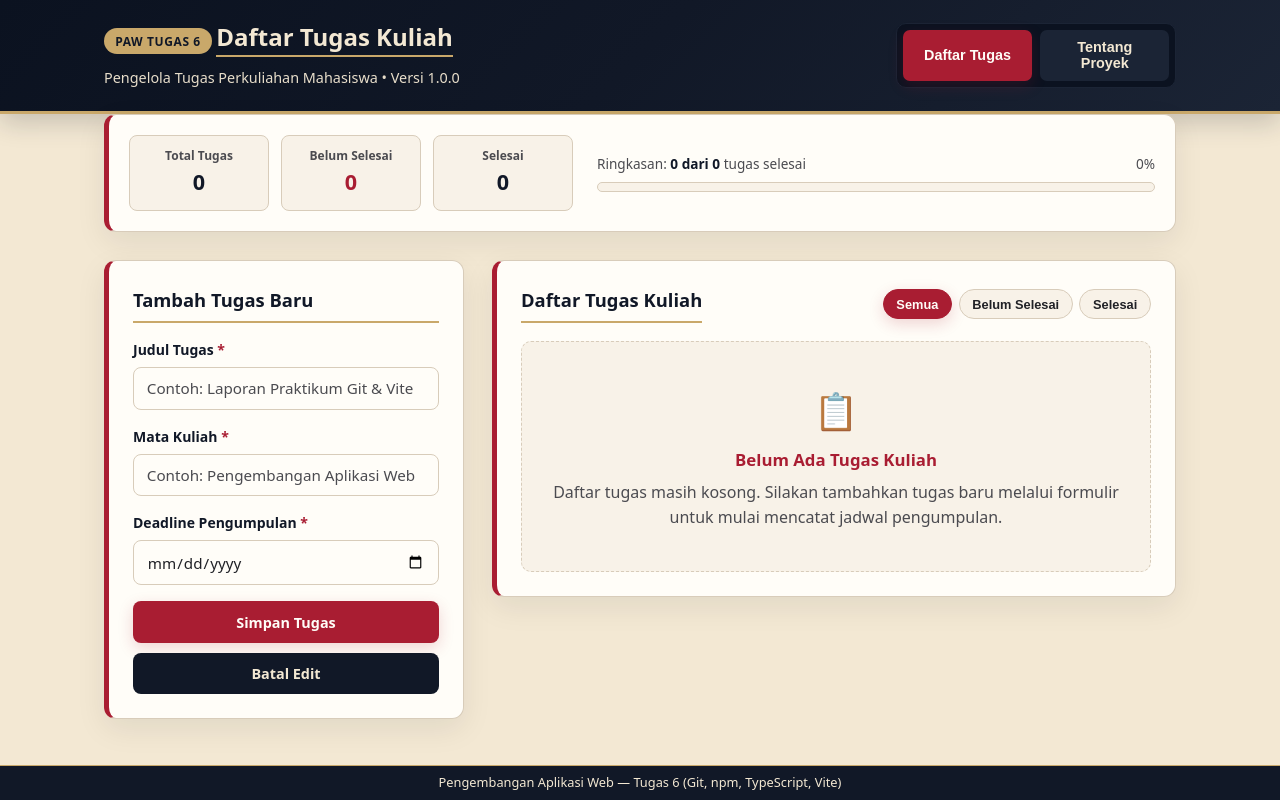
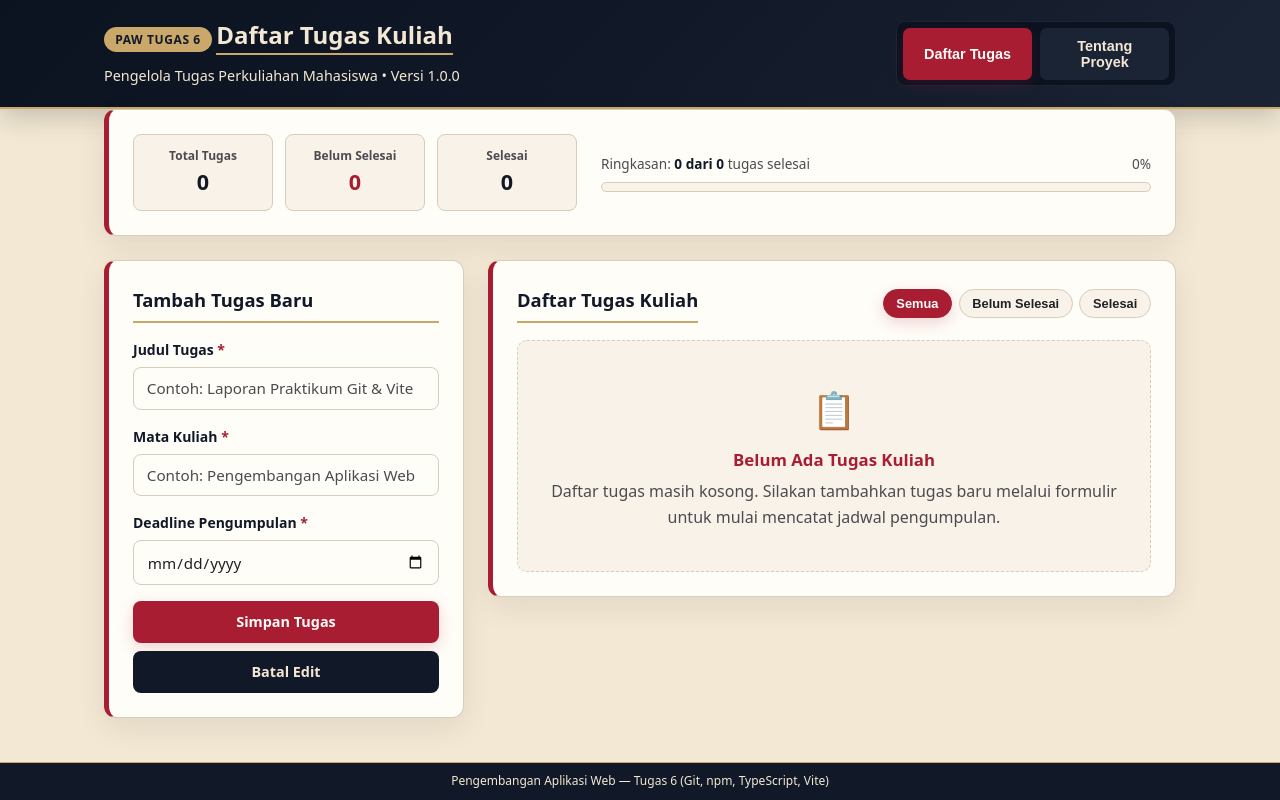
Before and after one commit to sausansyakiraa/daftar-tugas-kuliah, a website built with Vite: page index.html in a window 1280 px wide. Built offline with nearby package versions, Linux system fonts and the light colour scheme.

Commit message:
style: sesuaikan background flat cream, jarak main 40px/32px, dan footer tipis 1 baris

```diff
--- a/src/style.css
+++ b/src/style.css
@@ -32,10 +32,11 @@
   padding: 0;
 }
 
-/* Halaman (body): Background --cream, Teks --ink */
+/* Halaman (body): Background flat --cream, Teks --ink */
 body {
   font-family: system-ui, -apple-system, BlinkMacSystemFont, 'Segoe UI', Roboto, sans-serif;
   background-color: var(--cream);
+  background: var(--cream);
   color: var(--ink);
   line-height: 1.6;
   min-height: 100vh;
@@ -78,9 +79,9 @@ a:hover {
 .app-header {
   background: var(--gradient-header);
   color: var(--cream);
-  padding: 1.35rem 0;
+  padding: 1.25rem 0;
   box-shadow: var(--shadow-header);
-  border-bottom: 3px solid var(--gold);
+  border-bottom: 2px solid var(--gold);
 }
 
 .header-inner {
@@ -117,7 +118,6 @@ a:hover {
   color: var(--cream);
   margin-top: 0.35rem;
   font-weight: 500;
-  opacity: 0.95;
 }
 
 /* Navigasi Tab di Header */
@@ -156,10 +156,17 @@ a:hover {
 }
 
 /* Area Konten Utama */
+main,
 .main-content {
   flex: 1;
-  padding-top: 2.25rem;
-  padding-bottom: 3.5rem;
+  padding: 40px 0;
+}
+
+@media (max-width: 700px) {
+  main,
+  .main-content {
+    padding: 32px 0;
+  }
 }
 
 /* Bar Ringkasan Tugas (Kartu): Background --ivory, Border kiri 5px --crimson */
@@ -169,8 +176,8 @@ a:hover {
   border: 1px solid var(--border);
   border-left: 5px solid var(--crimson);
   border-radius: 12px;
-  padding: 1.25rem;
-  margin-bottom: 1.75rem;
+  padding: 24px;
+  margin-bottom: 24px;
   box-shadow: var(--shadow-card);
 }
 
@@ -248,7 +255,7 @@ a:hover {
 .layout-grid {
   display: grid;
   grid-template-columns: 1fr;
-  gap: 1.75rem;
+  gap: 24px;
   align-items: start;
 }
 
@@ -259,7 +266,7 @@ a:hover {
   border: 1px solid var(--border);
   border-left: 5px solid var(--crimson);
   border-radius: 12px;
-  padding: 1.5rem;
+  padding: 24px;
   box-shadow: var(--shadow-card);
 }
 
@@ -328,8 +335,7 @@ a:hover {
 .form-actions {
   display: flex;
   flex-direction: column;
-  gap: 0.6rem;
-  margin-top: 0.25rem;
+  gap: 0.5rem;
 }
 
 /* Tombol Sesuai Pemetaan Warna design.md */
@@ -576,7 +582,7 @@ a:hover {
 .about-wrapper {
   display: flex;
   flex-direction: column;
-  gap: 1.35rem;
+  gap: 24px;
 }
 
 .about-hero {
@@ -609,7 +615,7 @@ a:hover {
 .about-grid {
   display: grid;
   grid-template-columns: 1fr;
-  gap: 1.35rem;
+  gap: 24px;
 }
 
 .doc-card h3 {
@@ -722,14 +728,21 @@ a:hover {
 }
 
 /* Footer: Background --navy, Teks --cream (Tipis) */
+footer,
 .app-footer {
   background-color: var(--navy);
   color: var(--cream);
-  border-top: 1.5px solid var(--gold);
-  padding: 0.5rem 0;
+  border-top: 1px solid var(--gold);
+  padding: 10px 20px;
+  font-size: 12px;
+  line-height: 1.4;
   text-align: center;
-  font-size: 0.8rem;
-  line-height: 1.4;
+}
+
+footer p,
+.app-footer p {
+  margin: 0;
+  padding: 0;
 }
 
 /* Breakpoint Tablet & Desktop (min-width: 768px) */
@@ -761,7 +774,7 @@ a:hover {
 
   .layout-grid {
     grid-template-columns: 360px 1fr;
-    gap: 1.75rem;
+    gap: 24px;
   }
 
   .list-header {
@@ -784,5 +797,6 @@ a:hover {
 
   .about-grid {
     grid-template-columns: repeat(2, 1fr);
+    gap: 24px;
   }
 }
```
